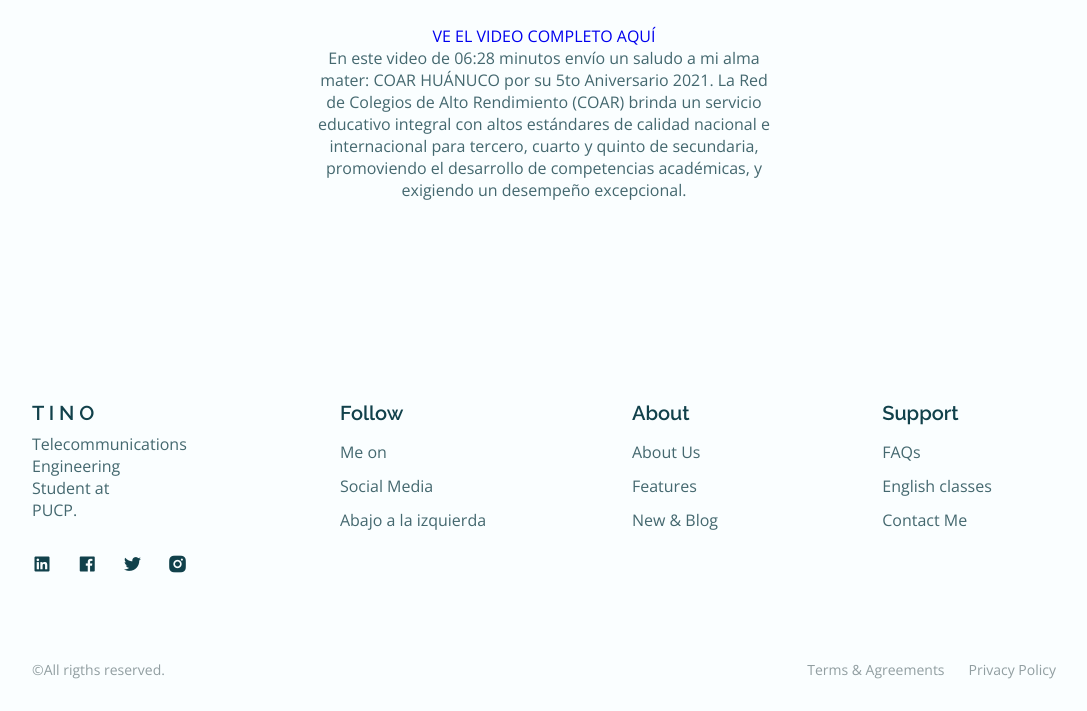
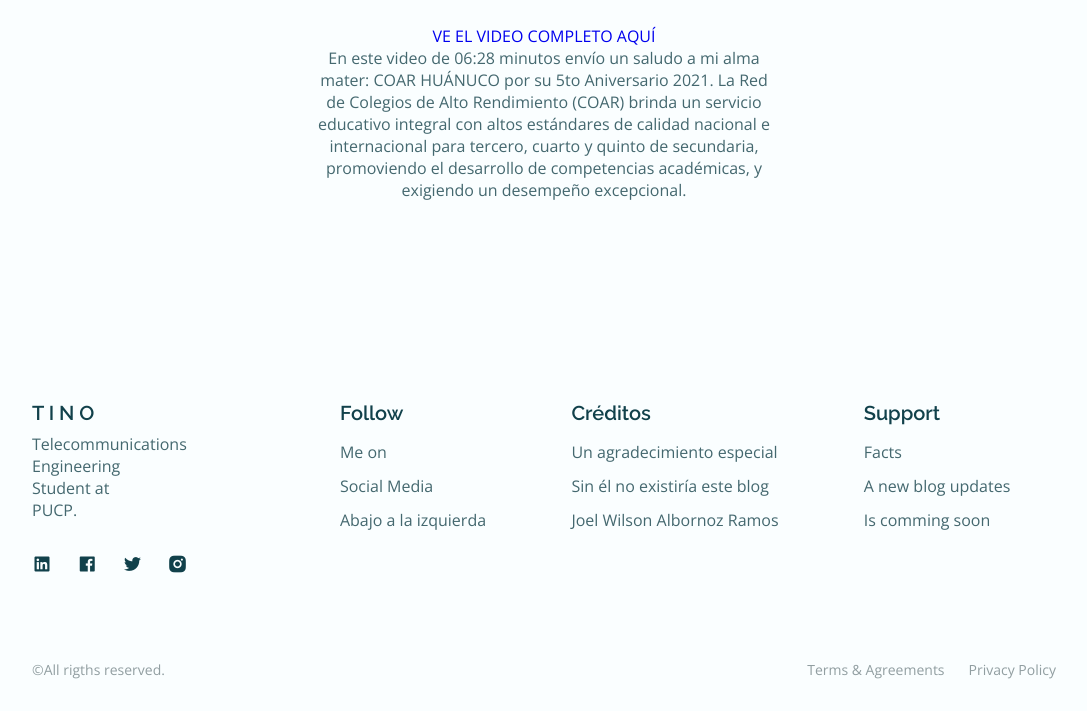
Before and after one commit to tinozv/Blog_Tino, a plain HTML site: page index.html in a window 1280 px wide. Shown: the part 3526-4237 px from the top of the page, without its empty margins (96-1183 px from the left). Drawn offline with nearby package versions, Linux system fonts and the light colour scheme.

Commit message:
Update index.html

```diff
--- a/index.html
+++ b/index.html
@@ -274,16 +274,16 @@
                         </ul>
                     </div>
                     <div class="footer__data">
-                        <h3 class="footer__subtitle">About</h3>
+                        <h3 class="footer__subtitle">Créditos</h3>
                         <ul>
                             <li class="footer__item">
-                                <a href="" class="footer__link">About Us</a>
+                                <a href="" class="footer__link">Un agradecimiento especial </a>
                             </li>
                             <li class="footer__item">
-                                <a href="" class="footer__link">Features</a>
+                                <a href="" class="footer__link">Sin él no existiría este blog</a>
                             </li>
                             <li class="footer__item">
-                                <a href="" class="footer__link">New & Blog</a>
+                                <a href="https://www.facebook.com/joel.albornoz.146" class="footer__link">Joel Wilson Albornoz Ramos</a>
                             </li>
                         </ul>
                     </div>
@@ -292,13 +292,13 @@
                         <h3 class="footer__subtitle">Support</h3>
                         <ul>
                             <li class="footer__item">
-                                <a href="" class="footer__link">FAQs</a>
+                                <a href="" class="footer__link">Facts</a>
                             </li>
                             <li class="footer__item">
-                                <a href="" class="footer__link">English classes</a>
+                                <a href="" class="footer__link">A new blog updates</a>
                             </li>
                             <li class="footer__item">
-                                <a href="" class="footer__link">Contact Me</a>
+                                <a href="" class="footer__link">Is comming soon</a>
                             </li>
                         </ul>
                     </div>
```
